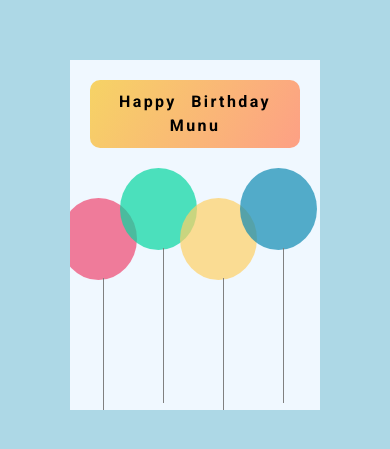
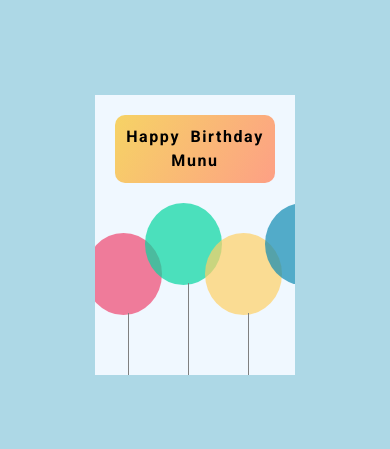
Before and after one commit to Magar0/Birthday-card-using-css, a plain HTML site: page index.html in a window 390 px wide. Shown: the part 187-636 px from the top of the page. Drawn offline with Linux system fonts and the light colour scheme.

Commit message:
final re

```diff
--- a/media.css
+++ b/media.css
@@ -1,6 +1,31 @@
-/* @media (max-width:700px) {
-    .birthdayCard {
-        height: 250px;
-        width: 150px;
+@media (max-width:700px) {
+    .birthdayCard, .cardFront, .cardInside{
+        height: 280px;
+        width: 200px
 
-}} */
+}
+
+.cardFront .cardInside {
+    padding: 15px;
+}
+
+.happy {
+    letter-spacing: 0.1rem;
+    word-spacing: 0.3rem;
+    font-size: 1rem;
+}
+
+.back{
+    font-size: 0.8rem;
+    margin: 5px;
+}
+
+.receiver {
+    margin: 10px 0 7px;
+
+}
+
+.content {
+font-size: 0.75rem;
+}
+}
--- a/style.css
+++ b/style.css
@@ -37,7 +37,7 @@ body {
 }
 
 .birthdayCard:hover {
-    transform:  rotate(5deg) translateX(60px);
+    transform:  rotate(5deg) translateX(70px);
     box-shadow:  inset 100px 20px 100px rgba(0, 0, 0, .2), 0 10px 100px rgba(0, 0, 0, 0.5);
 }
 
```
